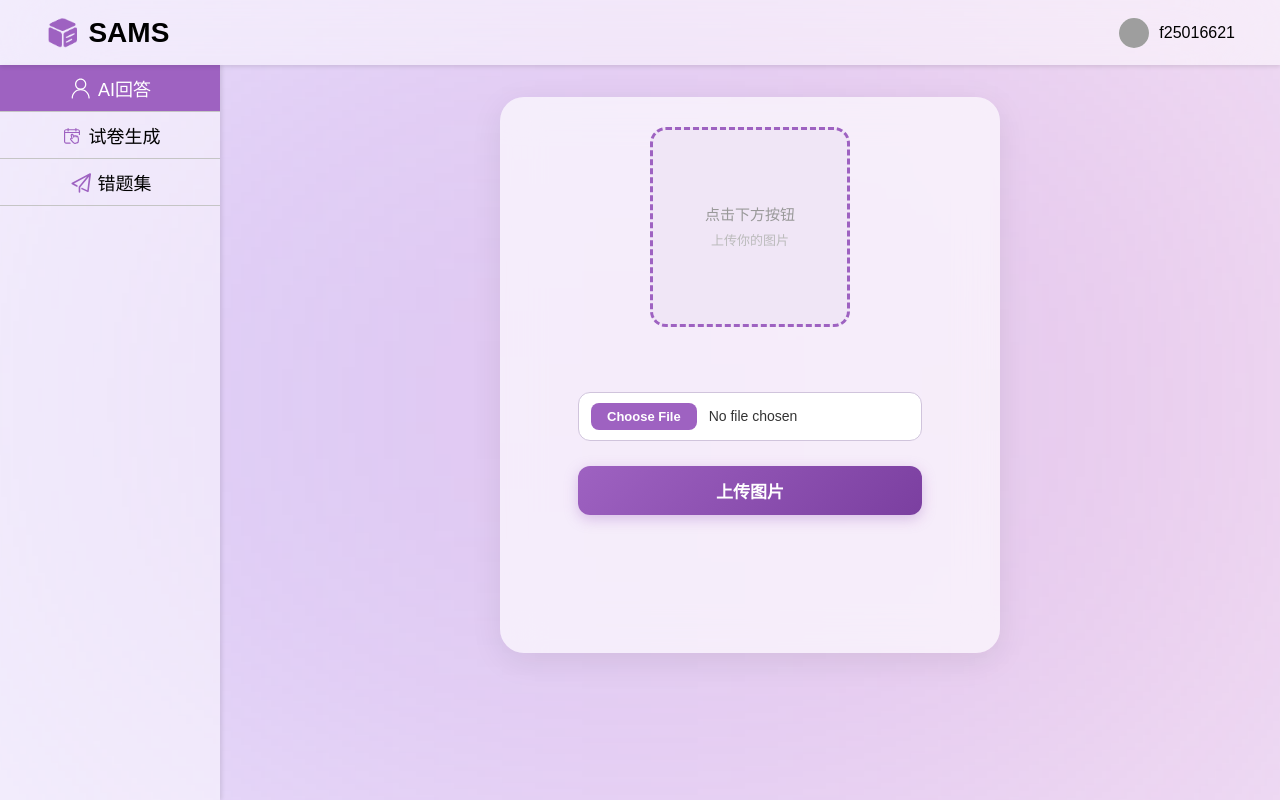
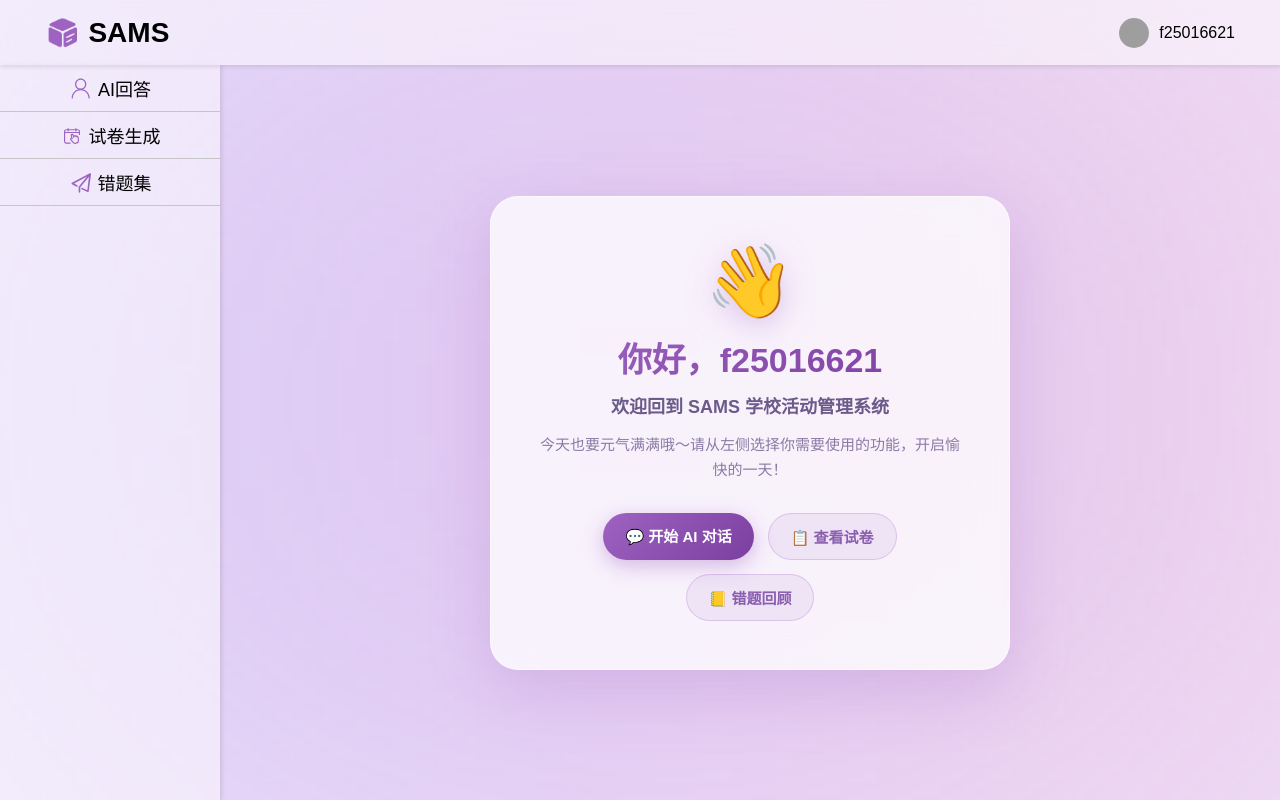
Before and after one commit to Billy216/IntelliLearn, a Flask app: page /home in a window 1280 px wide. Run offline with Flask 3, Linux system fonts and the light colour scheme; a user stored in the database is signed in; grey boxes are pictures that could not be loaded.

Commit message:
修改主页并且在聊天页面添加了图片上传功能

```diff
--- a/app.py
+++ b/app.py
@@ -167,7 +167,18 @@ def home():
     # 如果 session 中没有头像路径，使用默认
     if not avatar_path:
         avatar_path = '/static/pic/userAvatar.png'
-    return render_template('home.html', username=username, avatar_path=avatar_path)
+    return render_template('white.html', username=username, avatar_path=avatar_path)
+
+@app.route('/white')
+def white():
+    if 'username' not in session:
+        return redirect('/login')
+    username = session.get('username')
+    avatar_path = session.get('avatar_path')
+    # 如果 session 中没有头像路径，使用默认
+    if not avatar_path:
+        avatar_path = '/static/pic/userAvatar.png'
+    return render_template('white.html', username=username, avatar_path=avatar_path)
 
 @app.route('/api/upload_image', methods=['POST'])
 def upload_image():
--- /dev/null
+++ b/static/css/white.css
@@ -0,0 +1,129 @@
+/* ===== white.html 首页欢迎装饰 ===== */
+
+/* 右侧内容区定位（复用 home.css 的 .container/.content 布局） */
+.white-content {
+    display: flex;
+    justify-content: center;
+    align-items: center;
+    padding: 30px;
+}
+
+/* 欢迎卡片 */
+.welcome-card {
+    width: 100%;
+    max-width: 520px;
+    background: rgba(255, 255, 255, 0.75);
+    backdrop-filter: blur(20px);
+    border-radius: 28px;
+    padding: 48px 44px;
+    box-shadow: 0 20px 60px rgba(158, 98, 193, 0.25);
+    text-align: center;
+    border: 1px solid rgba(255, 255, 255, 0.6);
+    animation: float-in 0.6s ease-out both;
+}
+
+@keyframes float-in {
+    from {
+        opacity: 0;
+        transform: translateY(24px);
+    }
+    to {
+        opacity: 1;
+        transform: translateY(0);
+    }
+}
+
+.welcome-emoji {
+    font-size: 72px;
+    line-height: 1;
+    margin-bottom: 16px;
+    filter: drop-shadow(0 6px 16px rgba(158, 98, 193, 0.35));
+}
+
+.welcome-title {
+    font-size: 34px;
+    font-weight: 800;
+    color: #4a2a72;
+    margin-bottom: 10px;
+    background: linear-gradient(135deg, #9e62c1, #7b3fa0);
+    -webkit-background-clip: text;
+    background-clip: text;
+    -webkit-text-fill-color: transparent;
+}
+
+.welcome-subtitle {
+    font-size: 18px;
+    color: #6b5b8a;
+    margin-bottom: 14px;
+    font-weight: 600;
+}
+
+.welcome-desc {
+    font-size: 15px;
+    color: #8a7ba6;
+    line-height: 1.7;
+    margin-bottom: 30px;
+}
+
+/* 功能按钮 */
+.welcome-actions {
+    display: flex;
+    flex-wrap: wrap;
+    gap: 14px;
+    justify-content: center;
+}
+
+.welcome-btn {
+    padding: 12px 22px;
+    border-radius: 30px;
+    background: rgba(158, 98, 193, 0.1);
+    color: #8a5fb0;
+    font-size: 15px;
+    font-weight: 600;
+    text-decoration: none;
+    transition: all 0.25s;
+    border: 1px solid rgba(158, 98, 193, 0.25);
+}
+
+.welcome-btn:hover {
+    transform: translateY(-3px);
+    background: rgba(158, 98, 193, 0.18);
+    box-shadow: 0 8px 20px rgba(158, 98, 193, 0.25);
+    color: #7b3fa0;
+}
+
+.welcome-btn-primary {
+    background: linear-gradient(135deg, #9e62c1, #7b3fa0);
+    color: #fff;
+    border: none;
+    box-shadow: 0 6px 20px rgba(158, 98, 193, 0.4);
+}
+
+.welcome-btn-primary:hover {
+    background: linear-gradient(135deg, #8a4fb0, #6b3390);
+    color: #fff;
+    box-shadow: 0 10px 28px rgba(158, 98, 193, 0.5);
+}
+
+/* 响应式 */
+@media (max-width: 768px) {
+    .white-content {
+        padding: 16px;
+    }
+    .welcome-card {
+        padding: 32px 24px;
+        border-radius: 20px;
+    }
+    .welcome-emoji {
+        font-size: 56px;
+    }
+    .welcome-title {
+        font-size: 26px;
+    }
+    .welcome-actions {
+        flex-direction: column;
+    }
+    .welcome-btn {
+        width: 100%;
+    }
+}
--- a/templates/home.html
+++ b/templates/white.html
@@ -1,12 +1,12 @@
 <!DOCTYPE html>
-<html lang="en">
+<html lang="zh-CN">
 <head>
     <meta charset="UTF-8">
     <meta name="viewport" content="width=device-width, initial-scale=1.0">
     <title>SAMS 学校活动管理系统</title>
     <link rel="icon" href="/static/pic/logo.png">
     <link rel="stylesheet" href="/static/css/home.css">
-    <link rel="stylesheet" href="/static/css/myregister.css">
+    <link rel="stylesheet" href="/static/css/white.css">
 </head>
 <body>
     <div class="main">
@@ -17,15 +17,15 @@
                     <span>SAMS</span>
                 </div>
             </a>
-        <nav>
-            <img src="{{ avatar_path }}" alt="" class="img">
-            <a href="/user" class="nav-link">{{username}}</a>
-        </nav>
+            <nav>
+                <img src="{{ avatar_path }}" alt="" class="img">
+                <a href="/user" class="nav-link">{{ username }}</a>
+            </nav>
         </div>
         <div class="container">
             <div class="lf_nav">
-                <a href="/home">
-                    <div class="active_lf">
+                <a href="/chat">
+                    <div class="nav_item">
                         <svg t="1745119656844" class="icon" viewBox="0 0 1024 1024" version="1.1" xmlns="http://www.w3.org/2000/svg" p-id="4843" width="24" height="24"><path d="M498.176 546.304c-133.12 0-241.152-108.032-241.152-241.152s108.032-241.152 241.152-241.152 241.152 108.032 241.152 241.152-108.032 241.152-241.152 241.152z m0-431.104c-104.96 0-189.952 84.992-189.952 189.952s84.992 189.952 189.952 189.952 189.952-84.992 189.952-189.952-84.992-189.952-189.952-189.952z" fill="#9e62c1" p-id="4844"></path><path d="M856.576 920.064c-14.336 0-25.6-11.264-25.6-25.6 0-183.808-149.504-332.8-332.8-332.8s-332.8 149.504-332.8 332.8c0 14.336-11.264 25.6-25.6 25.6s-25.6-11.264-25.6-25.6c0-211.968 172.544-384 384-384 211.968 0 384 172.544 384 384 0 13.824-11.264 25.6-25.6 25.6z" fill="#9e62c1" p-id="4845"></path></svg>
                         AI回答
                     </div>
@@ -36,33 +36,27 @@
                         试卷生成
                     </div>
                 </a>
-                <!-- {% if user_role != 2 %} -->
                 <a href="/errors_register">
                     <div class="nav_item">
                         <svg t="1729435095167" class="icon" viewBox="0 0 1024 1024" version="1.1" xmlns="http://www.w3.org/2000/svg" p-id="1825" width="24" height="24"><path d="M938.24 129.706667c0-18.773333-15.36-34.133333-34.133333-34.133334-6.4 0-11.946667 1.706667-17.066667 4.693334L124.16 503.04c-11.093333 5.546667-18.346667 17.92-18.346667 30.72s7.253333 24.32 18.773334 30.293333l197.973333 108.373334c5.12 2.133333 10.666667 3.413333 15.36 3.413333 13.226667 0 24.746667-7.253333 30.72-18.773333 8.106667-16.64 1.28-37.546667-15.36-46.08l-138.24-78.08 553.813333-293.546667-348.16 423.253333c-5.12 6.826667-8.106667 14.506667-8.106666 22.186667v209.493333c0 18.346667 15.786667 34.133333 34.133333 34.133334s34.133333-15.786667 34.133333-34.133334v-196.693333l370.773334-451.413333-71.68 574.293333L571.733333 721.066667c-4.266667-2.56-9.386667-3.413333-14.933333-3.413334-13.226667 0-24.746667 7.253333-30.72 19.2-3.84 8.106667-4.693333 17.493333-1.706667 26.026667 2.986667 8.96 8.96 15.786667 17.066667 19.626667l251.306667 118.613333c4.266667 2.56 9.386667 3.413333 14.933333 3.413333 5.12 0 10.666667-1.28 15.786667-3.84 9.813333-5.12 16.64-14.506667 17.92-25.173333l96.853333-741.546667v-1.28-2.986666z" fill="#9e62c1" p-id="1826"></path></svg>
                         错题集
                     </div>
                 </a>
-                <!-- {% endif %} -->
             </div>
-            <div class="content">
-                <div class="myRegister">
-                    <div class="photo" id="photoPreview">
-                        <img id="previewImage" src="" alt="预览图片" />
-                        <div id="placeholderText">
-                            点击下方按钮<br />
-                            <span>上传你的图片</span>
-                        </div>
-                    </div>
-                    <div class="row">
-                        <input type="file" id="image" accept="image/*" />
-                        <button id="uploadBtn" class="btn-upload">上传图片</button>
-                        <p id="result"></p>
+            <div class="content white-content">
+                <div class="welcome-card">
+                    <div class="welcome-emoji">👋</div>
+                    <h1 class="welcome-title">你好，{{ username }}</h1>
+                    <p class="welcome-subtitle">欢迎回到 SAMS 学校活动管理系统</p>
+                    <p class="welcome-desc">今天也要元气满满哦～请从左侧选择你需要使用的功能，开启愉快的一天！</p>
+                    <div class="welcome-actions">
+                        <a href="/chat" class="welcome-btn welcome-btn-primary">💬 开始 AI 对话</a>
+                        <a href="/exam" class="welcome-btn">📋 查看试卷</a>
+                        <a href="/errors_register" class="welcome-btn">📒 错题回顾</a>
                     </div>
                 </div>
             </div>
         </div>
     </div>
-    <script src="/static/js/home.js"></script>
 </body>
 </html>
```
Also changed, not shown: static/css/chat.css (+80 -0 lines), static/js/chat.js (+104 -5 lines), templates/chat.html (+11 -0 lines), static/uploads/1787749730_3.5-4.png (added), static/uploads/1787811935_3.5-3.png (added), static/uploads/1787812915_3.5-4.png (added), static/uploads/1787813009_6.png (added), static/uploads/1787814565_01fd055f583e5b11013f1a641d645b.jpg1280w_1l_2o_100sh.jpg (added).
